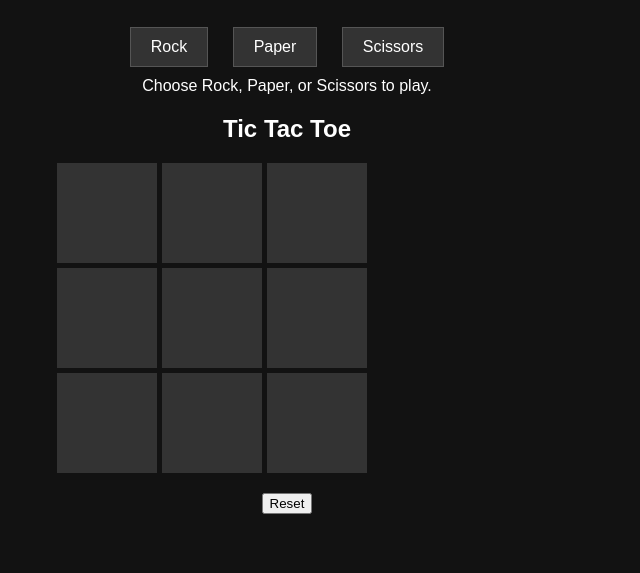
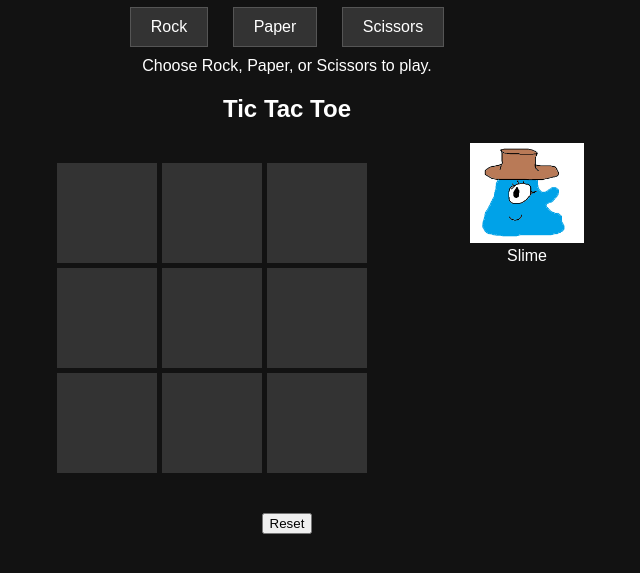
Before and after one commit to swrdfgd/RPST3, a plain HTML site: page index.html in a window 1280 px wide. Both pictures are taken after a click on the button "Start Game". Shown: the part 207-780 px from the top of the page, without its empty margins (353-993 px from the left). Drawn offline with Linux system fonts and the light colour scheme.

Commit message:
Add files via upload

```diff
--- a/index.html
+++ b/index.html
@@ -41,7 +41,7 @@
 
    <div id="npc-selection">
         <h1>Select NPC</h1>
-        <select id="npc-select">
+        <select id="npc-select" onchange="changeCharImage()">
             <option value="slime">Slime</option>
             <option value="budi">Budi</option>
             <option value="cornelia">Cornelia</option>
@@ -52,6 +52,9 @@
             <option value="bob-rock">Bob Rock</option>
         </select>
         <button onclick="startGame()">Start Game</button>
+		<div>
+		<img id="npcImage1" src="CharPic/slime.png">
+		</div>
     </div>
 
 <div id="game" style="display: none;">
@@ -69,7 +72,15 @@
 
     <div class="tic-tac-toe">
         <h2>Tic Tac Toe</h2>
+		<div class="outboard">
         <div class="board" id="tic-tac-toe-board"></div>
+			<div>
+			<img id="npcImage2" src="CharPic/slime.png" height="100px" widht="100px">
+			<div>
+			<span id="npcName">Slime</span>
+			</div>
+			</div>
+		</div>
         <button onclick="resetGame()">Reset</button>
     </div>
 </div>
--- a/script.js
+++ b/script.js
@@ -27,21 +27,28 @@ let currentChoice = '';
 let waitingForRps = true;
 
 const npcs = {
-    'slime': { strategy: ['random'] },
-    'budi': { strategy: ['win', 'counter', 'beat', 'random'] },
-    'cornelia': { strategy: ['win', 'counter', 'beat', 'corner', 'random'] },
-    'edgar': { strategy: ['win', 'counter', 'beat', 'edge', 'random'] },
-    'midi': { strategy: ['win', 'counter', 'beat', 'center', 'random'] },
-    'scissor-lady': { strategy: ['win', 'counter', 'beat', 'cross', 'random'], rpsProb: [0.5, 0.25, 0.25] },
-    'paper-guy': { strategy: ['win', 'counter', 'beat', 'brim', 'random'], rpsProb: [0.25, 0.5, 0.25] },
-    'bob-rock': { strategy: ['win', 'counter', 'beat', 'plus', 'random'], rpsProb: [0.25, 0.25, 0.5] },
+    'slime': { strategy: ['random'], image: 'slime.png', nama:'Slime' },
+    'budi': { strategy: ['win', 'counter', 'beat', 'random'], image: 'Budi.png', nama:'Budi' },
+    'cornelia': { strategy: ['win', 'counter', 'beat', 'corner', 'random'], image: 'Cornelia.png', nama:'Cornelia' },
+    'edgar': { strategy: ['win', 'counter', 'beat', 'edge', 'random'], image: 'Edgar.png', nama:'Edgar' },
+    'midi': { strategy: ['win', 'counter', 'beat', 'center', 'random'], image: 'Midi.png', nama:'Midi' },
+    'scissor-lady': { strategy: ['win', 'counter', 'beat', 'cross', 'random'], rpsProb: [0.5, 0.25, 0.25], image: 'ScissorLady.png', nama:'Scissor Lady' },
+    'paper-guy': { strategy: ['win', 'counter', 'beat', 'brim', 'random'], rpsProb: [0.25, 0.5, 0.25], image: 'PaperGuy.png', nama:'Paper Guy' },
+    'bob-rock': { strategy: ['win', 'counter', 'beat', 'plus', 'random'], rpsProb: [0.25, 0.25, 0.5], image: 'BobRock.png', nama:'Bob Rock' },
 };
 
 let selectedNpc = 'slime';
 
 document.getElementById('npc-select').addEventListener('change', (e) => {
     selectedNpc = e.target.value;
+	changeCharImage(selectedNpc);
 });
+
+function changeCharImage(npcName){
+	document.getElementById('npcImage1').src = "CharPic/" + npcs[npcName].image;
+	document.getElementById('npcImage2').src = "CharPic/" + npcs[npcName].image;
+	document.getElementById('npcName').innerHTML = npcs[npcName].nama;
+}
 
 function initTicTacToe() {
     ticTacToeBoard.innerHTML = '';
--- a/style.css
+++ b/style.css
@@ -20,6 +20,13 @@ body {
     display: grid;
     grid-template-columns: repeat(3, 100px);
     grid-gap: 5px;
+    margin: 20px auto;
+}
+
+.outboard {
+    display: grid;
+    grid-template-columns: repeat(2, 300px);
+    grid-gap: 20px;
     margin: 20px auto;
 }
 
```
Also changed, not shown: CharPic/BobRock.png (added), CharPic/Budi.png (added), CharPic/Cornelia.png (added), CharPic/Edgar.png (added), CharPic/Midi.png (added), CharPic/PaperGuy.png (added), CharPic/ScissorLady.png (added), CharPic/charPlaceholder.png (added), CharPic/slime.png (added).
